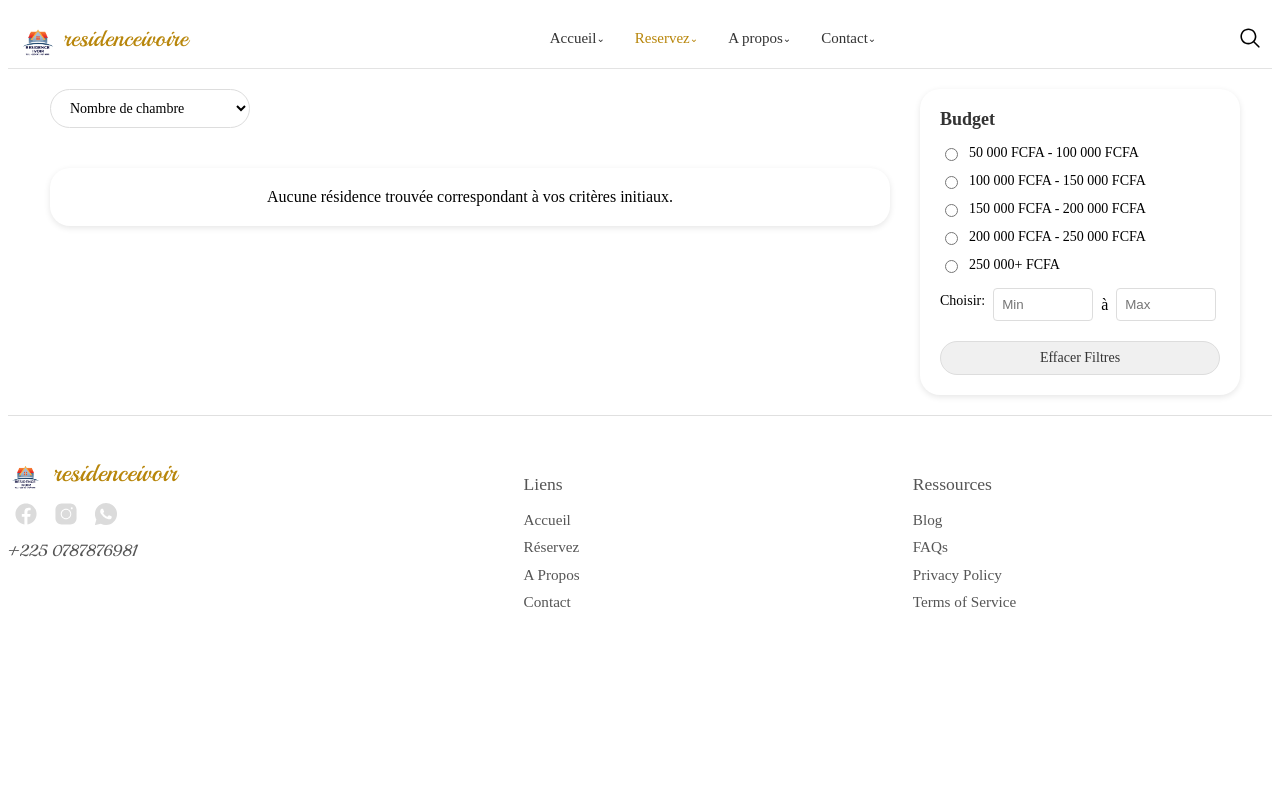
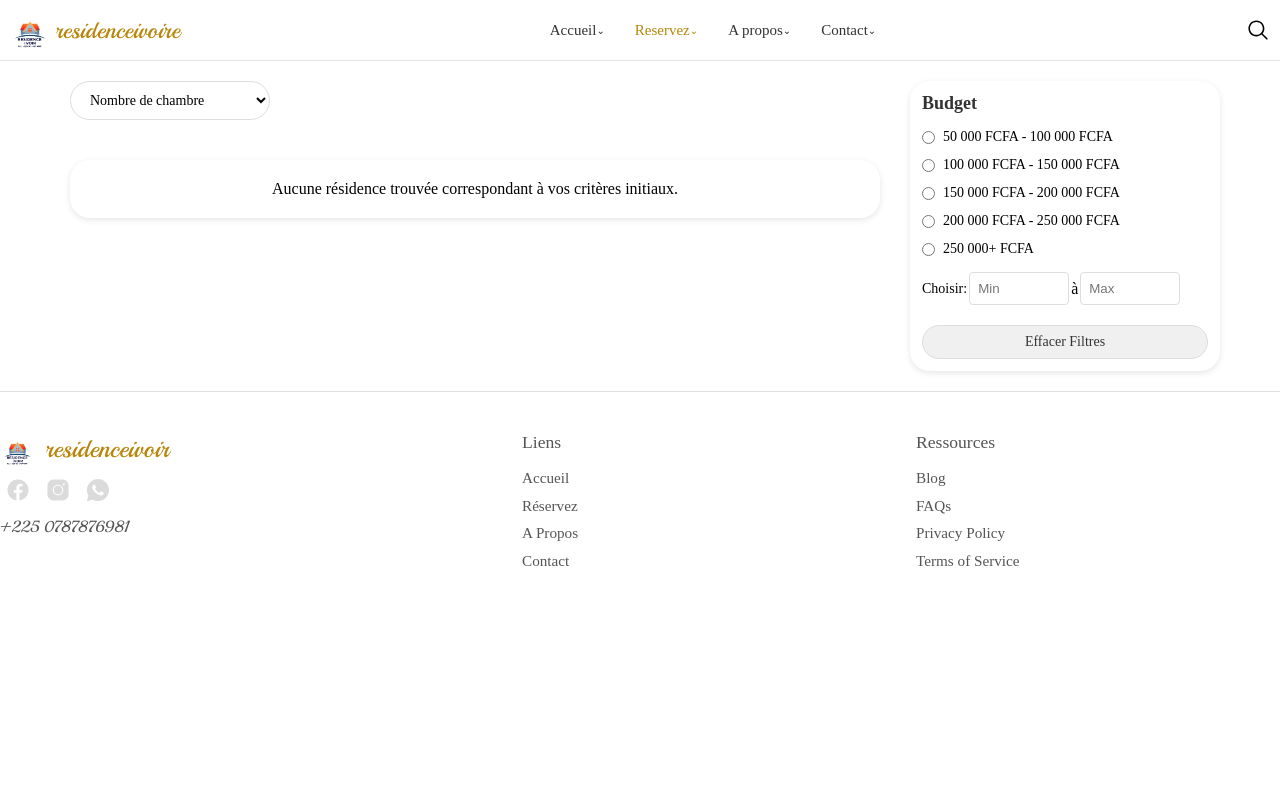
Before and after one commit to SamuelVanie/residence-ivoir, a Django app: page /residences/ in a window 1280 px wide. Run offline with Django 4.2, Linux system fonts and the light colour scheme; data that the repository does not hold is empty; some web fonts are replaced.

Commit message:
style: Refine residence list filter layout

```diff
--- a/residence/static/css/residence_list.css
+++ b/residence/static/css/residence_list.css
@@ -1,5 +1,4 @@
 {% load static %}
-
 :root {
   --primary-font: 'Lexend Exa';
   --secondary-font: 'Newsreader';
@@ -11,6 +10,11 @@
   --box-shadow: 0 2px 6px rgba(0, 0, 0, 0.1);
 }
 
+* {
+  margin: 0;
+  padding: 0;
+  box-sizing: border-box;
+}
 
 body {
   font-family: var(--primary-font);
@@ -184,9 +188,9 @@ body {
 
 /* Filter sidebar */
 .filter-sidebar {
-  width: 280px;
+  width: 310px;
   background-color: white;
-  padding: 20px;
+  padding: 12px;
   border-radius: var(--border-radius);
   box-shadow: var(--box-shadow);
   align-self: flex-start;
@@ -228,14 +232,14 @@ body {
 
 .custom-label {
   display: block;
-  margin-bottom: 8px;
   font-size: 14px;
 }
 
 .custom-inputs {
   display: flex;
   align-items: center;
-  gap: 8px;
+  gap: 2px;
+  margin-right: 10px;
 }
 
 .custom-inputs input {
```
